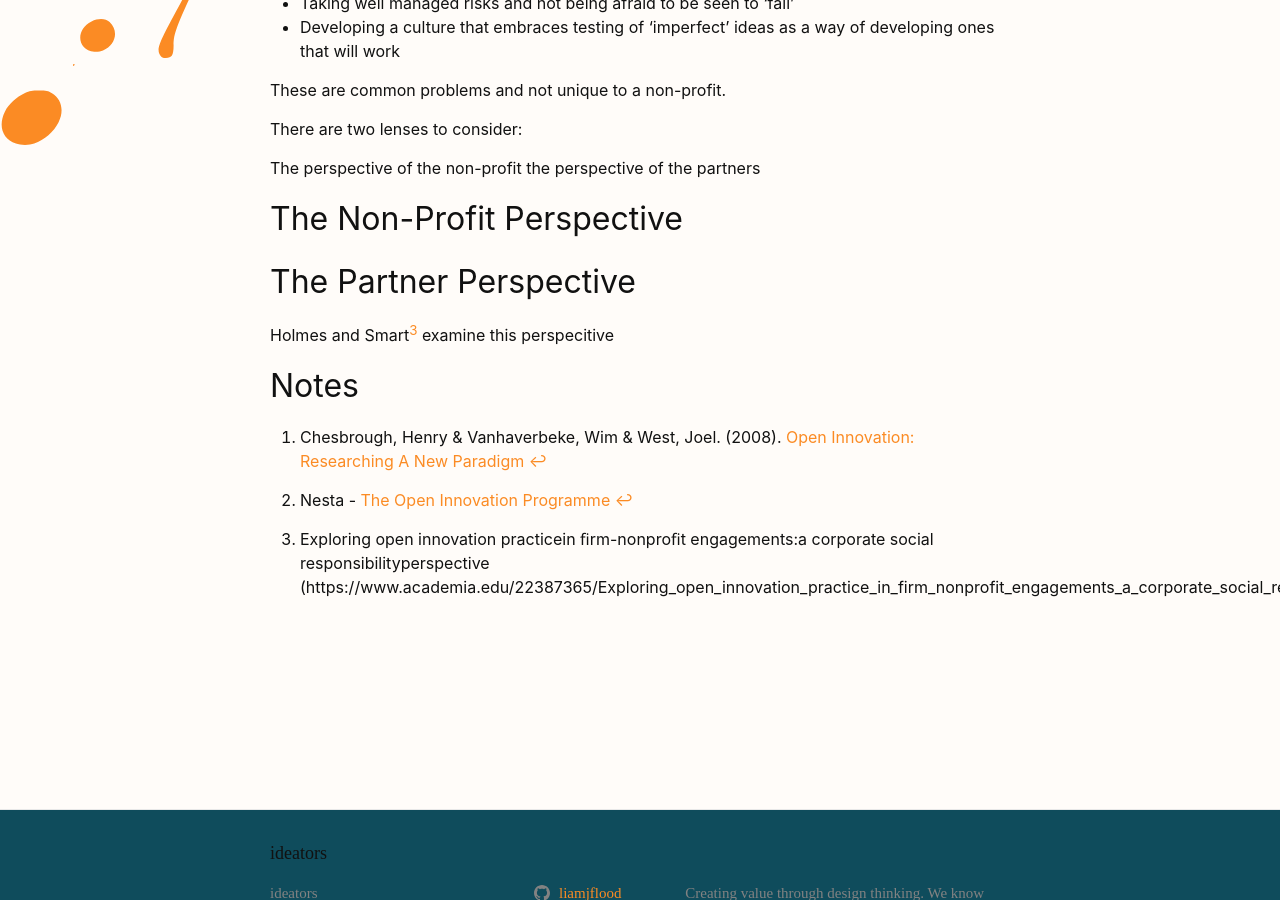
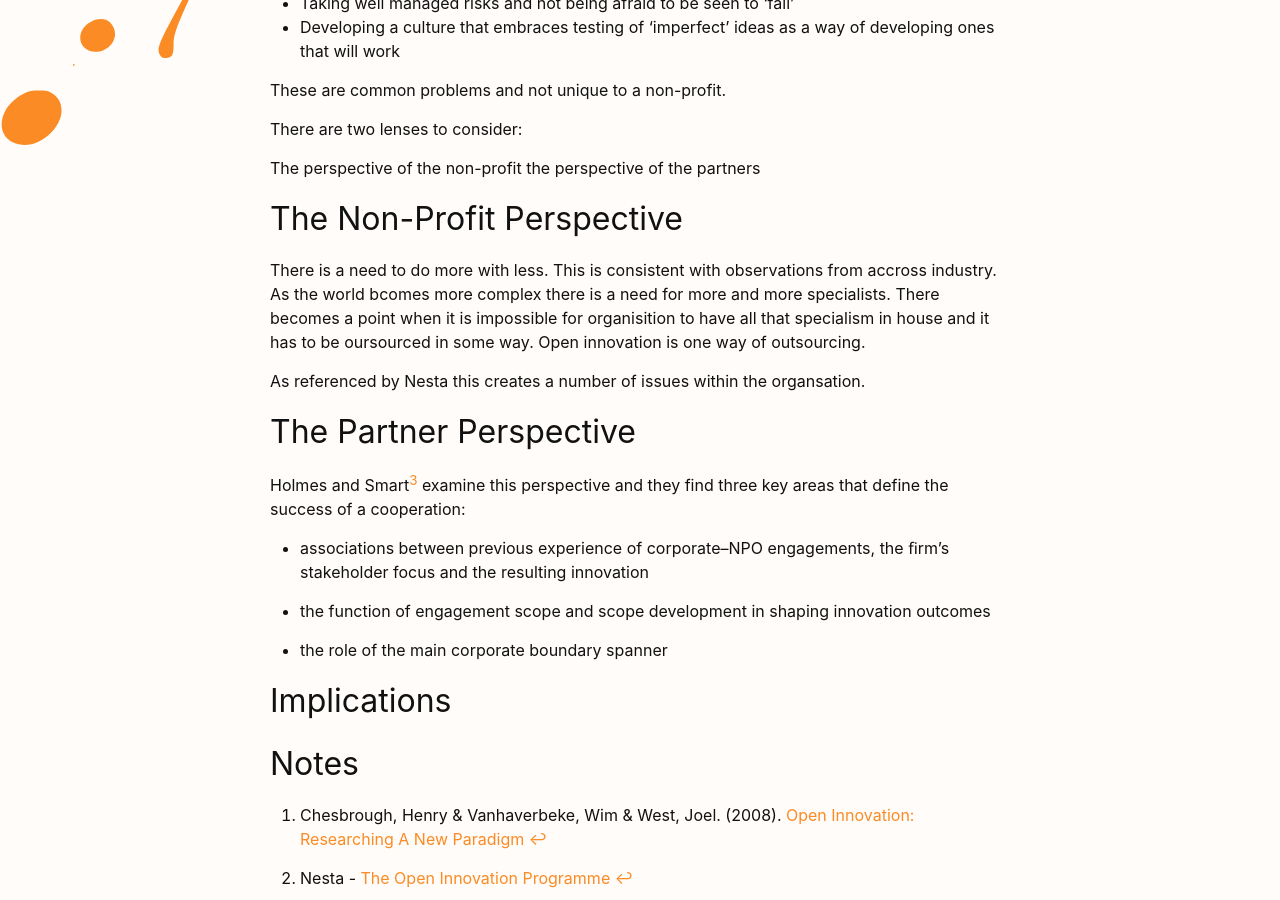
Before and after one commit to madfolio/old_website2, a Jekyll site: the page built from _posts/2020-11-17-Non-Profit-Ecosystems.markdown, in a window 1280 px wide and 900 px high, scrolled down 673 px. Built offline with Jekyll 4.4.1, drawn with Linux system fonts in a browser that asks for light colours; some web fonts are replaced.

Commit message:
Update 2020-11-17-Non-Profit-Ecosystems.markdown

```diff
--- a/_posts/2020-11-17-Non-Profit-Ecosystems.markdown
+++ b/_posts/2020-11-17-Non-Profit-Ecosystems.markdown
@@ -35,12 +35,22 @@ There are two lenses to consider:
 
 ## The Non-Profit Perspective
 
+There is a need to do more with less. This is consistent with observations from accross industry. As the world bcomes more complex there is a need for more and more specialists. There becomes a point when it is impossible for organisition to have all that specialism in house and it has to be oursourced in some way. Open innovation is one way of outsourcing.
+
+As referenced by Nesta this creates a number of issues within the organsation.
+
 
 ## The Partner Perspective
 
-Holmes and Smart[^f3] examine this perspecitive
+Holmes and Smart[^f3] examine this perspective and they find three key areas that define the success of a cooperation:
 
+* associations between previous experience of corporate–NPO engagements, the ﬁrm’s stakeholder focus and the resulting innovation
 
+* the function of engagement scope and scope development in shaping innovation outcomes
+
+* the role of the main corporate boundary spanner
+
+## Implications
 
 ## Notes
 [^f1]: Chesbrough, Henry & Vanhaverbeke, Wim & West, Joel. (2008). [Open Innovation: Researching A New Paradigm](https://www.researchgate.net/publication/232957368_Open_Innovation_Researching_A_New_Paradigm)
```
Also changed, not shown: other parts of _posts/2020-11-17-Non-Profit-Ecosystems.markdown (+1 -1 lines).
